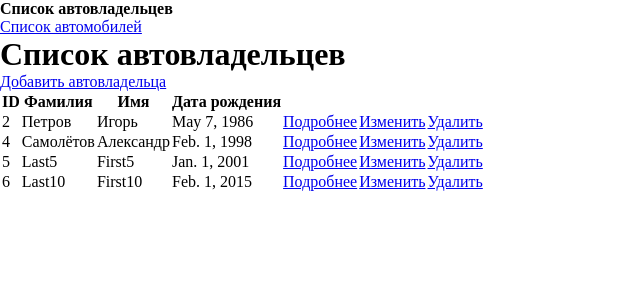
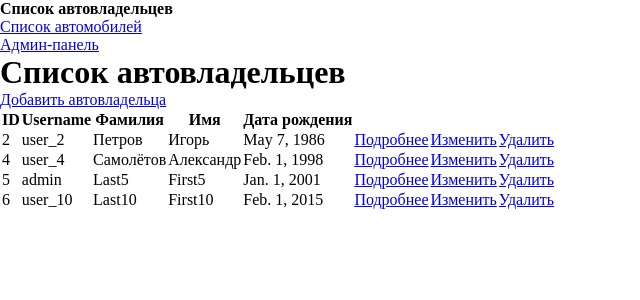
Before and after one commit to KlimVladMaks/web-lab-2, a Django app: page /owner/list/ in a window 1280 px wide. Shown: the top 300 px of the page, without its empty margins (0-640 px from the left). Run offline with Django 5.2, Linux system fonts and the light colour scheme; data comes from the database, SQL or seed files in the repository; both versions use the stored data as it was after the commit.

Commit message:
Commit 26

```diff
--- a/django_project_klimenkov/project_first_app/admin.py
+++ b/django_project_klimenkov/project_first_app/admin.py
@@ -3,7 +3,7 @@ from .models import Owner, Car, DrivingLicense, Ownership
 
 @admin.register(Owner)
 class OwnerAdmin(admin.ModelAdmin):
-    list_display = ['id', 'username', 'password', 'last_name', 'first_name', 'birth_date']
+    list_display = ['id', 'username', 'last_name', 'first_name', 'birth_date']
 
 @admin.register(Car)
 class CarAdmin(admin.ModelAdmin):
--- a/django_project_klimenkov/project_first_app/forms.py
+++ b/django_project_klimenkov/project_first_app/forms.py
@@ -5,7 +5,7 @@ from .models import Owner
 class OwnerForm(forms.ModelForm):
     class Meta:
         model = Owner
-        fields = ['first_name', 'last_name', 'birth_date']
+        fields = ['username', 'password','first_name', 'last_name', 'birth_date']
         widgets = {
             'birth_date': forms.DateInput(attrs={'type': 'date'})
         }
--- a/django_project_klimenkov/templates/cars/cars_list.html
+++ b/django_project_klimenkov/templates/cars/cars_list.html
@@ -11,6 +11,7 @@
     <div>
         <a href="{% url 'owners_list' %}">Список автовладельцев</a>
         <p><strong>Список автомобилей</strong></p>
+        <a href="/admin">Админ-панель</a>
     </div>
 
     <h1>Список автомобилей</h1>
--- a/django_project_klimenkov/templates/cars/edit_car.html
+++ b/django_project_klimenkov/templates/cars/edit_car.html
@@ -8,7 +8,7 @@
 <body>
     <a href="{% url 'cars_list' %}">← Назад к списку автомобилей</a>
 
-    <h1>Изменить автомобиль: {{ car.model }} ({{ car.license_plate }})</h1>
+    <h1>Изменить автомобиль: {{ car.model }} ({{ car.license_plate }}) (ID: {{ car.car_id }})</h1>
 
     <form method="post">
         {% csrf_token %}
--- a/django_project_klimenkov/templates/owners/edit_owner.html
+++ b/django_project_klimenkov/templates/owners/edit_owner.html
@@ -8,7 +8,7 @@
 <body>
     <a href="{% url 'owners_list' %}">← Назад к списку автовладельцев</a>
 
-    <h1>Изменить автовладельца: {{ owner.first_name }} {{ owner.last_name }}</h1>
+    <h1>Изменить автовладельца: {{ owner.first_name }} {{ owner.last_name }} (ID: {{ owner.id }})</h1>
 
     <form method="post">
         {% csrf_token %}
--- a/django_project_klimenkov/templates/owners/owner_detail.html
+++ b/django_project_klimenkov/templates/owners/owner_detail.html
@@ -14,6 +14,7 @@
 
     <div>
         <p><strong>ID владельца:</strong> {{ owner.id }}</p>
+        <p><strong>Username:</strong> {{ owner.username }}</p>
         <p><strong>Фамилия:</strong> {{ owner.last_name }}</p>
         <p><strong>Имя:</strong> {{ owner.first_name }}</p>
         <p><strong>Дата рождения:</strong> {{ owner.birth_date }}</p>
--- a/django_project_klimenkov/templates/owners/owners_list.html
+++ b/django_project_klimenkov/templates/owners/owners_list.html
@@ -10,7 +10,8 @@
 <body>
     <div>
         <p><strong>Список автовладельцев</strong></p>
-        <a href="{% url 'cars_list' %}">Список автомобилей</a>
+        <a href="{% url 'cars_list' %}">Список автомобилей</a><br>
+        <a href="/admin">Админ-панель</a>
     </div>
 
     <h1>Список автовладельцев</h1>
@@ -22,6 +23,7 @@
             <thead>
                 <tr>
                     <th>ID</th>
+                    <th>Username</th>
                     <th>Фамилия</th>
                     <th>Имя</th>
                     <th>Дата рождения</th>
@@ -34,6 +36,7 @@
                 {% for owner in owners %}
                 <tr>
                     <td>{{ owner.id }}</td>
+                    <td>{{ owner.username }}</td>
                     <td>{{ owner.last_name }}</td>
                     <td>{{ owner.first_name }}</td>
                     <td>{{ owner.birth_date|default:"Не указана" }}</td>
```
Also changed, not shown: django_project_klimenkov/db.sqlite3.
